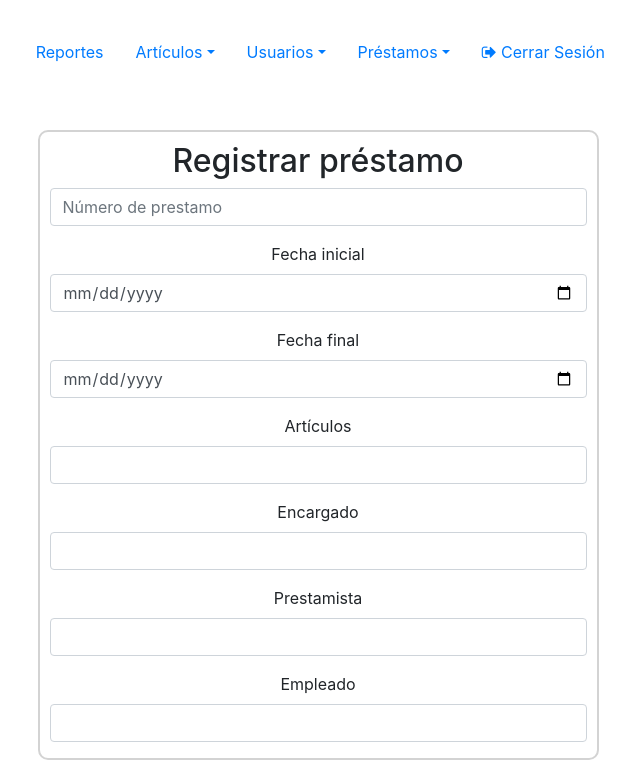
After one commit to gosevia/inventario_indebc, a CodeIgniter app: page /inventario_indebc/index.php/admin/registrar_prestamo in a window 1280 px wide. The commit adds this page. Shown: the part 251-1027 px from the top of the page, without its empty margins (322-962 px from the left). Run offline with CodeIgniter, Linux system fonts and the light colour scheme; data that the repository does not hold is empty; some libraries are stand-ins or nearby versions.

Commit message:
pagina "registrar prestamo" (sin funcionalidad)

```diff
--- a/application/config/routes.php
+++ b/application/config/routes.php
@@ -49,6 +49,7 @@ defined('BASEPATH') OR exit('No direct script access allowed');
 | Examples:	my-controller/index	-> my_controller/index
 |		my-controller/my-method	-> my_controller/my_method
 */
+$route['admin/registrar_prestamo'] = 'administrador/registrar_prestamo';
 $route['admin/consultar_articulo'] = 'administrador/consultar_articulo';
 $route['admin/registrar_articulo'] = 'administrador/registrar_articulo';
 $route['user/logout'] = 'user/logout';
--- a/application/controllers/Administrador.php
+++ b/application/controllers/Administrador.php
@@ -45,7 +45,7 @@
 
         //Verificar si el Numero de inventario existe
         public function check_numInv_exists($numero){
-            $this->form_validation->set_message('check_numInv_exists','Ese numero de inventario ya ha sido capturado.
+            $this->form_validation->set_message('check_numInv_exists','Ese número de inventario ya ha sido capturado.
             Por favor ingresa otro');
             if($this->user_model->check_numInv_exists($numero)){
                 return true;
@@ -61,4 +61,16 @@
             $this->load->view('user/consultar_articulo',$data);
             $this->load->view('footer');
         }
+
+        public function registrar_prestamo(){
+
+            if($this->form_validation->run() === FALSE){
+                $this->load->view('header');
+                $this->load->view('admin/admin');
+                $this->load->view('user/registrar_prestamo');
+                $this->load->view('footer');
+            }else{
+
+            }
+        }
     }
--- a/application/controllers/User.php
+++ b/application/controllers/User.php
@@ -75,8 +75,8 @@
                         $this->session->set_userdata($user_data);
                         switch($userInfo[0]->rol){
                             case 1: redirect('index.php/admin'); break;
-                            case 2: redirect('index.php/soporte'); break; // cambiar en el futuro
-                            case 3: redirect('index.php/empleado'); break; // cambiar en el futuro
+                            case 2: redirect('index.php/soporte'); break;
+                            case 3: redirect('index.php/empleado'); break;
                             default: redirect(base_url()); $this->session->set_flashdata('login_failed', 'Clave o usuario incorrectos');
                         }
                         // será necesario el mensaje de loggedin?
--- a/application/views/admin/admin.php
+++ b/application/views/admin/admin.php
@@ -26,7 +26,7 @@
     <li class="nav-item dropdown">
     <a class="nav-link dropdown-toggle" data-toggle="dropdown" href="#">Préstamos</a>
     <div class="dropdown-menu">
-      <a class="dropdown-item" href="#">Registrar</a>
+      <a class="dropdown-item" href="<?php echo base_url(); ?>index.php/admin/registrar_prestamo">Registrar</a>
       <a class="dropdown-item" href="#">Consultar</a>
     </div>
     </li>
--- /dev/null
+++ b/application/views/user/registrar_prestamo.php
@@ -0,0 +1,33 @@
+        <div class="register-container"style="margin:1rem;">
+        <h2>Registrar préstamo</h2>
+            <?php echo validation_errors(); ?>
+            <?php echo form_open('index.php/admin/registrar_prestamo'); ?>
+                <div class ="form-group">
+                    <input type="number" class="form-control" name="prestamo" placeholder="Número de prestamo"value="<?php echo set_value('prestamo');?>">
+                </div>
+                <div class ="form-group">
+                    <label>Fecha inicial</label>
+                    <input type="date" class="form-control" name="fecha_inicial" value="<?php echo set_value('fecha_inicial');?>">
+                </div>
+                <div class ="form-group">
+                    <label>Fecha final</label>
+                    <input type="date" class="form-control" name="fecha_final" value="<?php echo set_value('fecha_final');?>">
+                </div>
+                <div class ="form-group">
+                    <label>Artículos</label>
+                    <input type="text" class="form-control" name="articulos" value="<?php echo set_value('articulos');?>">
+                </div>
+                <div class ="form-group">
+                    <label>Encargado</label>
+                    <input type="text" class="form-control" name="encargado" value="<?php echo set_value('encargado');?>">
+                </div>
+                <div class ="form-group">
+                    <label>Prestamista</label>
+                    <input type="text" class="form-control" name="prestamista" value="<?php echo set_value('prestamista');?>">
+                </div>
+                <div class ="form-group">
+                    <label>Empleado</label>
+                    <input type="text" class="form-control" name="empleado" value="<?php echo set_value('empleado');?>">
+                </div>
+            <?php echo form_close(); ?>
+        </div>
```
Also changed, not shown: application/views/user/registrar_articulo.php (+10 -10 lines).
